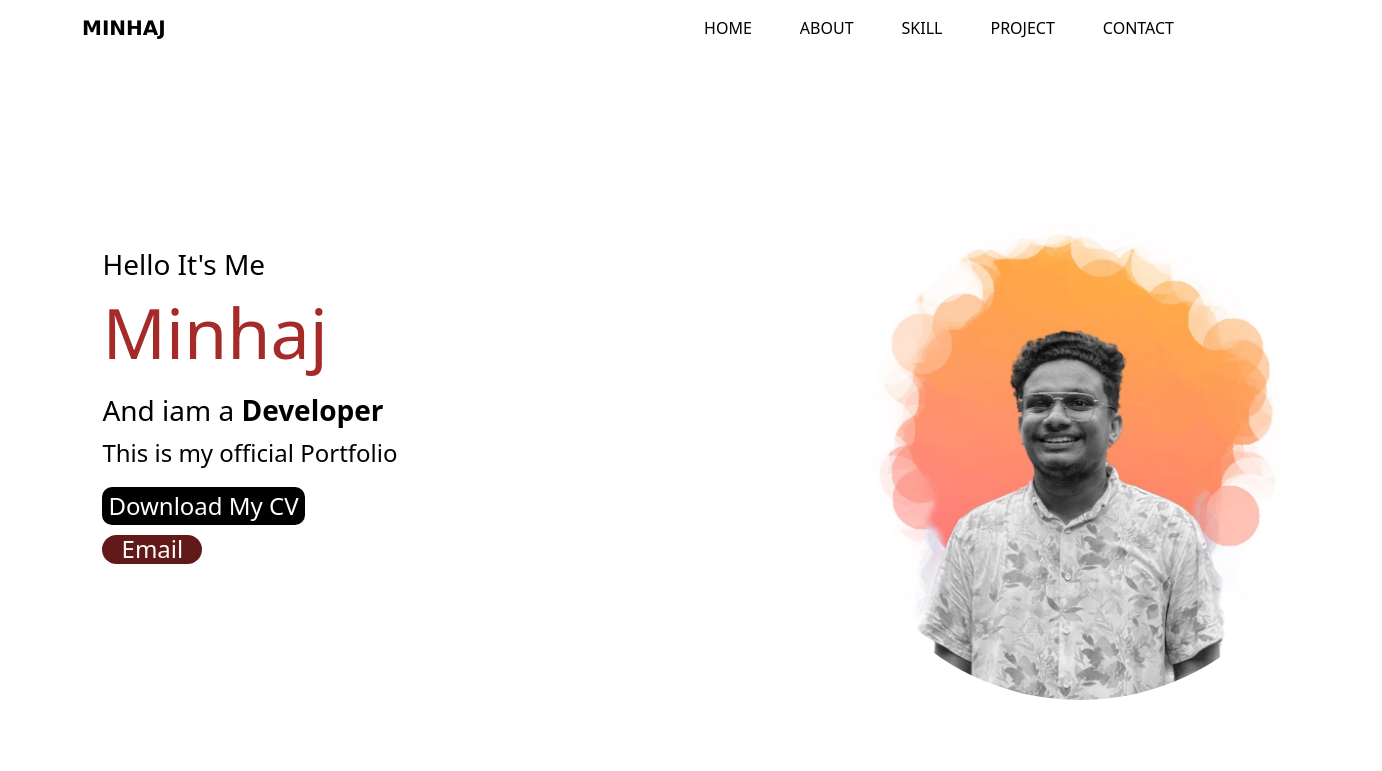
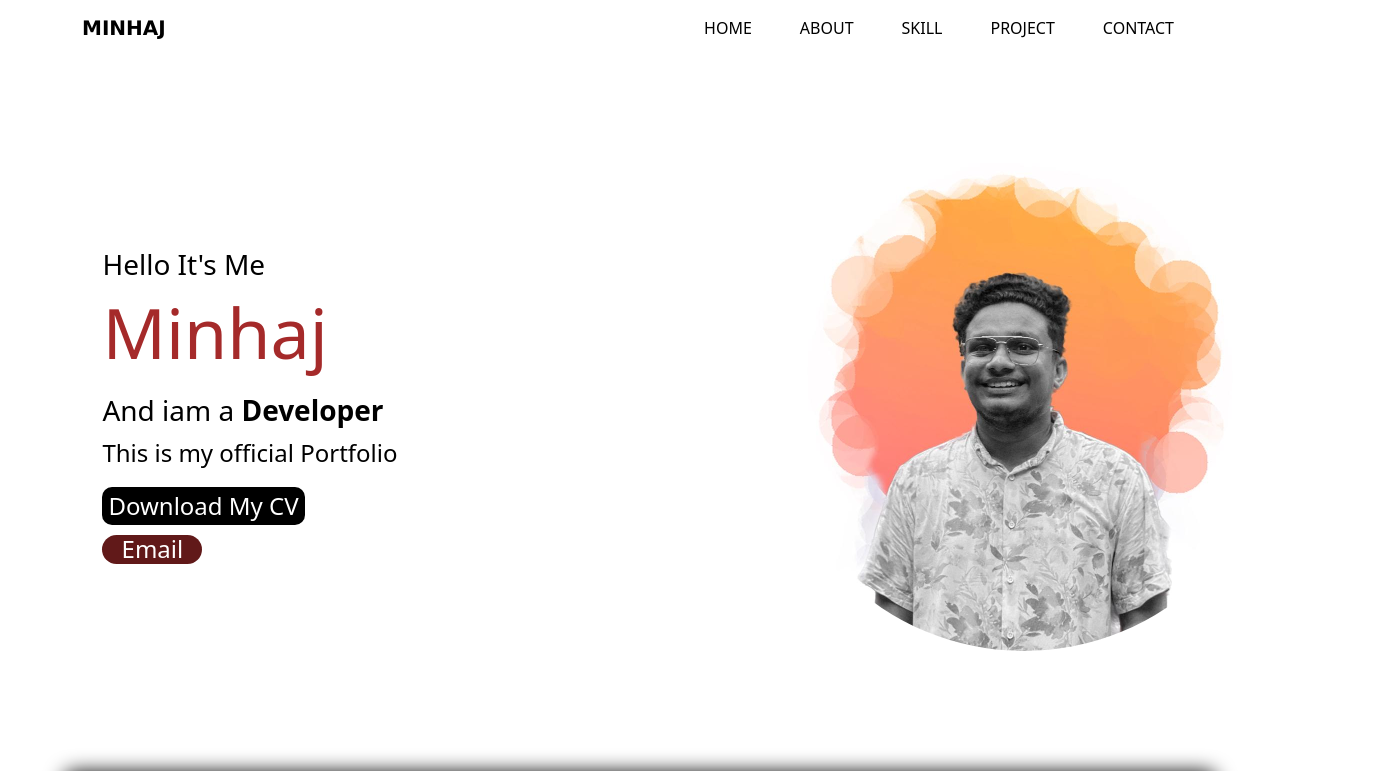
Before and after one commit to minhajp4323/Portfolio, a plain HTML site: page index.html in a window 1280 px wide. Shown: the top 771 px of the page, 1382 px wide, since content can reach past the window. Drawn offline with nearby package versions, Linux system fonts and the light colour scheme.

Commit message:
bug fix image

```diff
--- a/MinhajPortFolio.css
+++ b/MinhajPortFolio.css
@@ -60,7 +60,7 @@ h4:hover{
     background-color: rgb(138, 62, 62);
 
 }
-.photo{
+/* .photo{
     width: 500px;
 
     position: absolute;
@@ -83,9 +83,52 @@ h4:hover{
 .photo img:hover{
     transform: scale(0.9);
 
+} */
+/* Your existing CSS styles */
+
+.photo {
+
+    text-align: center; /* Center-align the image by default */
+    margin-top: 20px; /* Add some space between the text and the image */
+    border-radius: 100%;
+    transition: 0.5s ease;
+    cursor: pointer;
+}
+.photo:hover{
+    transform: scale(0.9);
+
+}
+
+.me {
+
+    max-width: 80%; /* Make the image responsive by scaling it within its container */
+    height: auto; /* Automatically adjust the image's height */
+    border-radius: 100%;
+}
+
+/* Media query for desktop screens */
+@media (min-width: 768px) {
+    .data {
+
+        display: inline-block; /* Display the text and the image side by side on desktop */
+        width: 50%; /* Make each element take up 50% of the available space */
+        vertical-align: top; /* Align the top of the elements */
+    }
+    .photo {
+
+        height: 90%;
+        margin-bottom: -159px;
+        position: absolute;
+        margin-left: 42%;
+        bottom: 100px;
+        display: inline-block;
+        width: 50%;
+        text-align: right; /* Right-align the image on desktop */
+        margin-top: 0; /* Remove the top margin on desktop */
+    }
 }
 .main2{
-    margin-top: 250px;
+    margin-top: 100px;
     padding-top: 2%;
     width: 100%;
 }
@@ -220,7 +263,7 @@ h4:hover{
     width: 100%;
     padding: 10%;
     align-content: center;
-    font-family: cursive;
+    font-family: 'Segoe UI', Tahoma, Geneva, Verdana, sans-serif;
 
 }
 .socialimg{
--- a/index.html
+++ b/index.html
@@ -40,6 +40,7 @@
 
         </div>
         <div class="data">
+
             <h3>Hello It's Me</h3>
             <h1>Minhaj</h1>
             <h3>And iam a <b>Developer</b></h3>
@@ -47,14 +48,10 @@
             <button class="btn1">Download My CV</button>
             <h4>Email</h4>
             <div class="photo">
-            <img style="height: 500px; width: 500hw; " src="/WhatsApp Image 2023-11-06 at 13.00.47_77055768.jpg" class="me img-fluid-ms">
+                <img  src="/WhatsApp Image 2023-11-06 at 13.00.47_77055768.jpg" class="me img-fluid">
             </div>
 
         </div>
-
-
-
-
 </div>
 
     <div class="main2" id="about">
@@ -92,7 +89,7 @@
                         </div>
                     </div>
 
-                        <input type="button" class="btn" value="Contact Me">
+
                 </div>
             </div>
 
```
Lines whose indentation alone changed are shown as unchanged.
